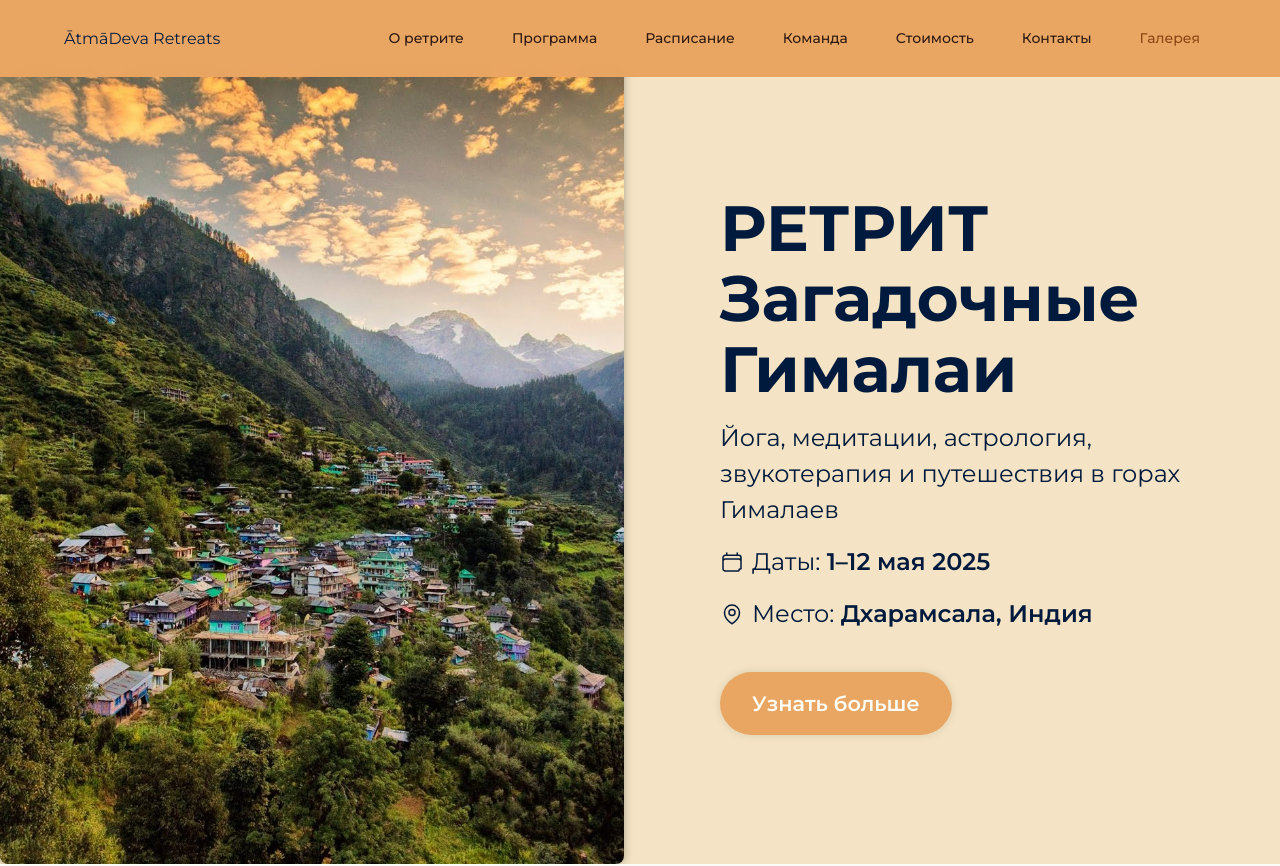
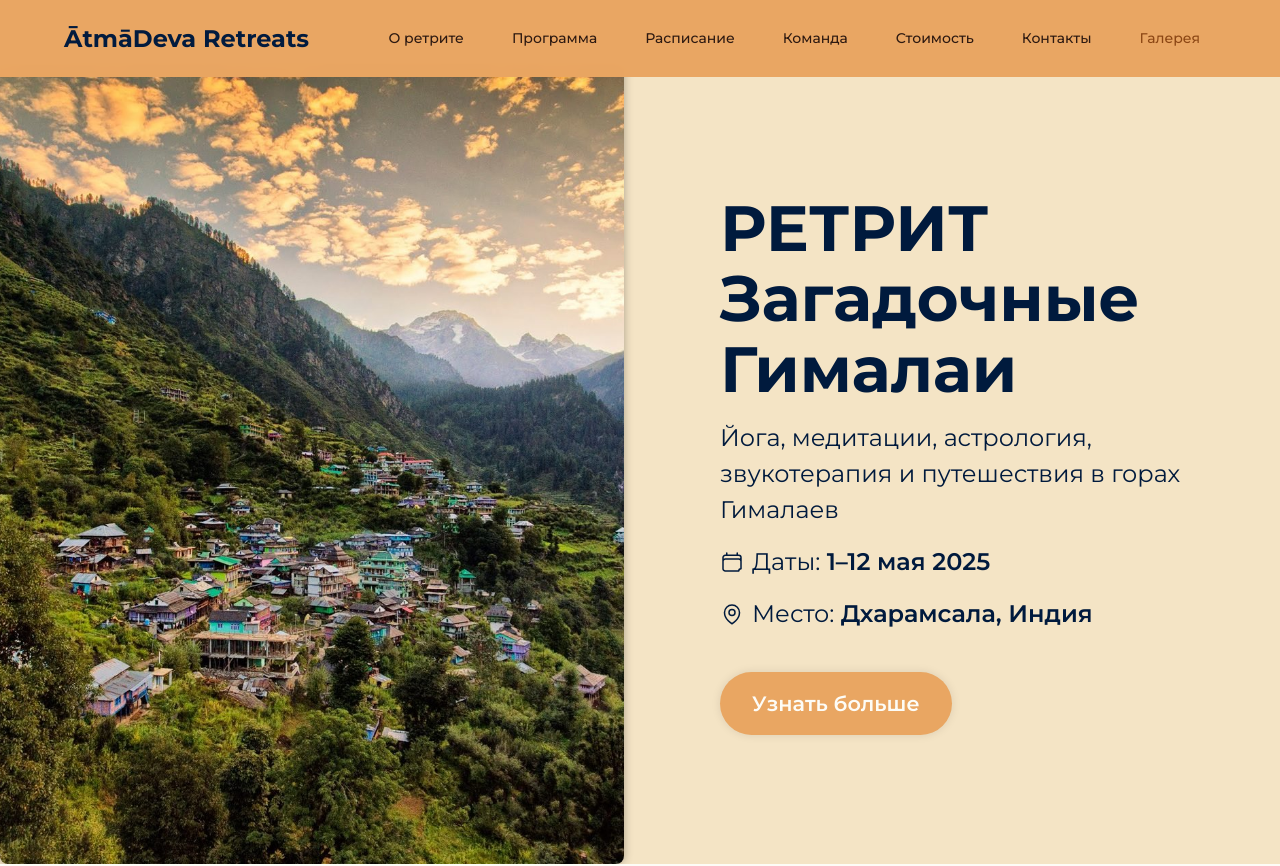
Before and after one commit to terrxrmachine/atmadeva, a Next.js app: page / in a window 1280 px wide. Shown: the top 866 px of the page. Built offline with nearby package versions, Linux system fonts and the light colour scheme.

Commit message:
navigation hotfix

```diff
--- /dev/null
+++ b/src/app/components/shared/header/components/header-logo/header-logo.module.css
@@ -0,0 +1,12 @@
+.logo {
+  font-size: 1.5rem;
+  font-weight: 700;
+  color: var(--deep-purple);
+  cursor: pointer;
+  text-decoration: none;
+  transition: color 0.3s ease;
+}
+
+.logo:hover {
+  color: var(--orange);
+}
--- a/src/app/components/shared/header/components/header-logo/header-logo.tsx
+++ b/src/app/components/shared/header/components/header-logo/header-logo.tsx
@@ -1,6 +1,25 @@
+"use client";
+
+import Link from 'next/link';
+import { usePathname } from 'next/navigation';
+import styles from './header-logo.module.css';
+
 export default function HeaderLogo() {
+    const pathname = usePathname();
+    const isGalleryPage = pathname === '/gallery';
+
+    // If on gallery page, make logo clickable to return to home page
+    if (isGalleryPage) {
+        return (
+            <Link href="/" className={styles.logo}>
+                ĀtmāDeva Retreats
+            </Link>
+        );
+    }
+
+    // On main page, logo doesn't need to be a link
     return (
-        <div>
+        <div className={styles.logo}>
             ĀtmāDeva Retreats
         </div>
     );
--- a/src/app/components/shared/header/header-logic.ts
+++ b/src/app/components/shared/header/header-logic.ts
@@ -1,4 +1,5 @@
 import { useState, useEffect } from 'react';
+import { usePathname, useRouter } from 'next/navigation';
 
 export const navigationItems = [
     { id: 'about', label: 'О ретрите' },
@@ -13,6 +14,9 @@ export const navigationItems = [
 export const useHeaderLogic = () => {
     const [activeSection, setActiveSection] = useState('about');
     const [isMobileMenuOpen, setIsMobileMenuOpen] = useState(false);
+    const pathname = usePathname();
+    const router = useRouter();
+    const isGalleryPage = pathname === '/gallery';
 
     useEffect(() => {
         if (isMobileMenuOpen) {
@@ -87,6 +91,19 @@ export const useHeaderLogic = () => {
     const scrollToSection = (id: string) => {
         setActiveSection(id);
 
+        // If we're on the gallery page, navigate to the main page and scroll to the section
+        if (isGalleryPage) {
+            // Check if it's a regular section (not an external page)
+            const navItem = navigationItems.find(item => item.id === id);
+
+            if (navItem && !navItem.isExternalPage) {
+                // Navigate to the main page with the section hash
+                router.push(`/#${id}`);
+                return;
+            }
+        }
+
+        // Normal scrolling behavior for the main page
         const section = document.getElementById(id);
         const header = document.querySelector('header');
 
```
